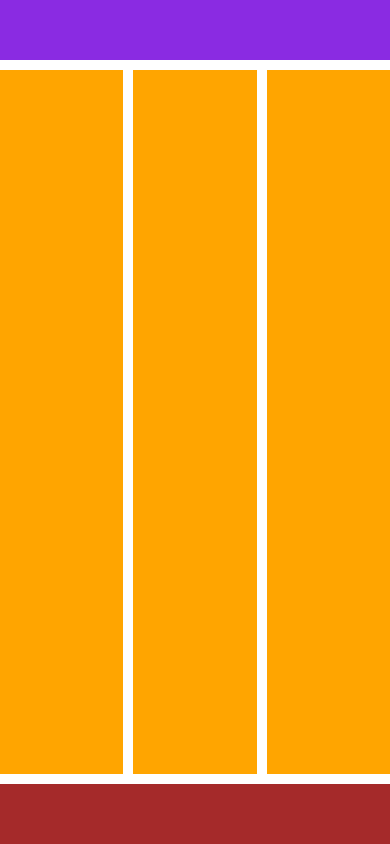
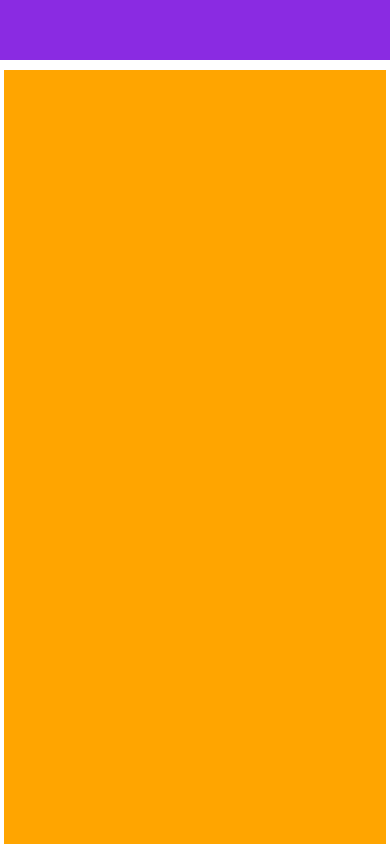
Before and after one commit to ifpi-picos/layout-responsivo-geiza, a plain HTML site: page intex.html in a window 390 px wide. Shown: the top 844 px of the page. Drawn offline with Linux system fonts and the light colour scheme.

Commit message:
Update style.css

```diff
--- a/style.css
+++ b/style.css
@@ -1,34 +1,55 @@
 *{
     box-sizing: border-box;
-  }
+}
+
 body{
     margin: 0;
     min-height: 100vh;
+    flex-direction: column;
     display: flex;
     flex-direction: column;
     justify-content: space-between;
 }
 
-header,footer{
+header, footer{
     height: 60px;
 }
-header{
-    background-color: blueviolet;
-}
-footer{
-    background-color: brown;
-}
+
 main{
     height: calc(100vh - 120px);
     display: flex;
     gap: 10px;
     padding: 10px 0;
+    flex-wrap: wrap;
+    justify-content: space-around;
+
 }
+header{
+    background-color: blueviolet;
+}
+
+footer{
+    background-color: brown;
+}
+
 main div{
-    flex-grow: 1;
+    width: 33%;
     background-color: orange;
     height: 100%;
 }
-.dobro{
-    flex-grow: 2;
+
+@media (max-width: 768px){
+    main{
+        height: auto;
+    }
+    main div{
+        width: 45%;
+        height: 100vh;
+    }
 }
+
+@media (max-width: 576px){
+    main div{
+        width: 98%;
+    }
+}
```
